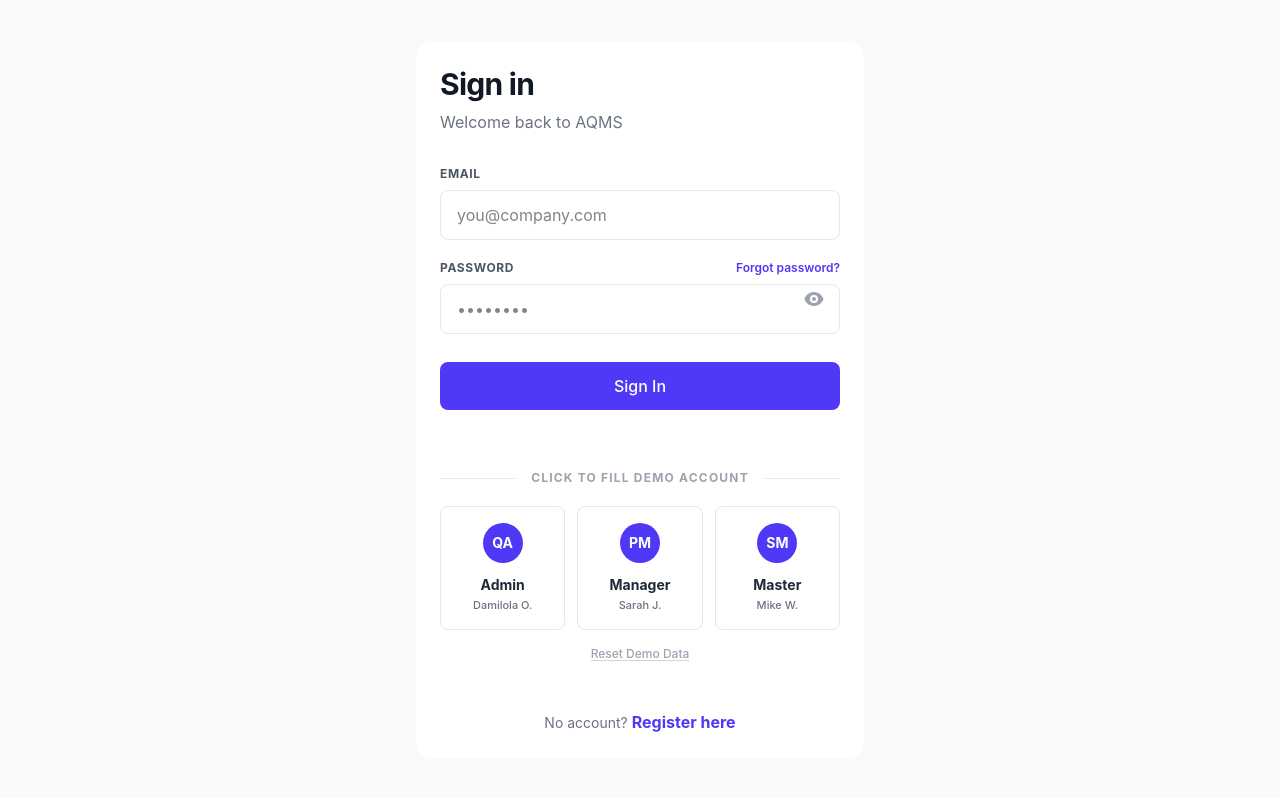
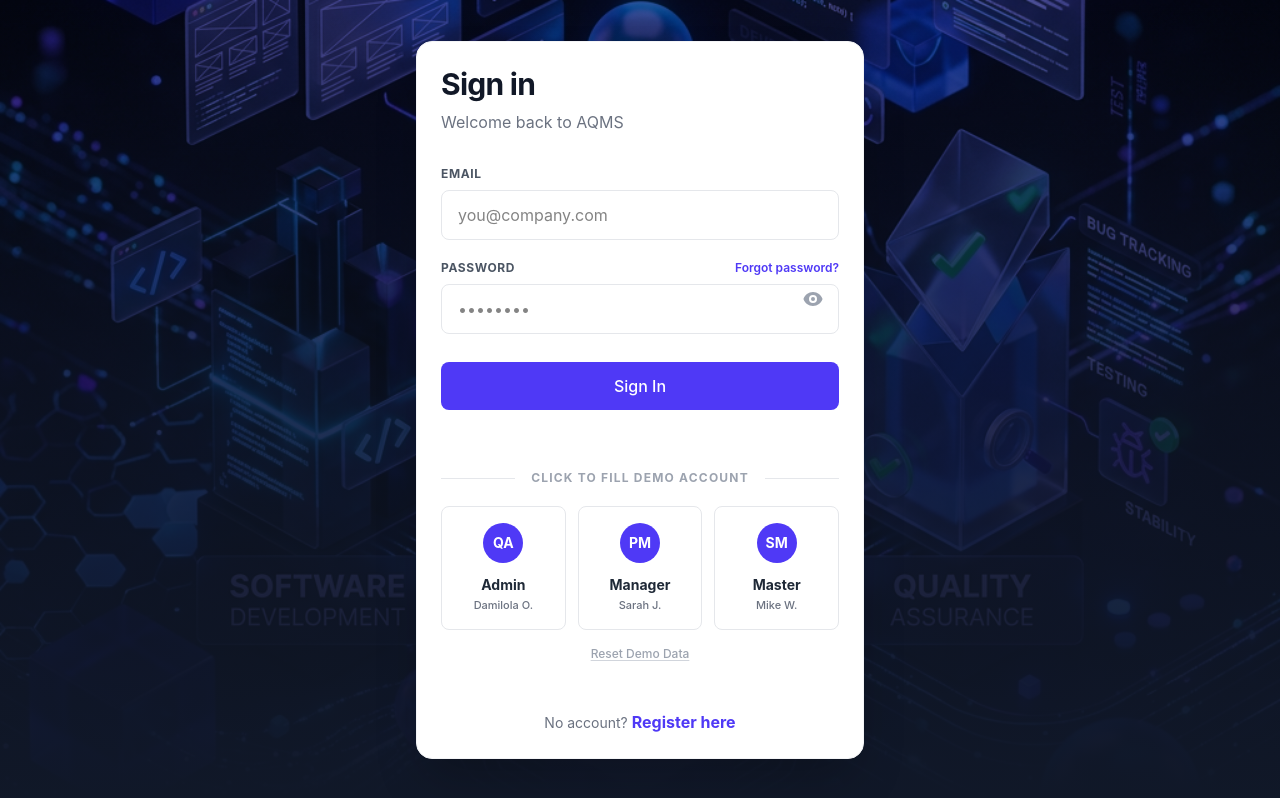
Before and after one commit to ProminenceFOD/agile_qa_management, a React (Vite) app: page / in a window 1280 px wide. Built offline with nearby package versions, Linux system fonts and the light colour scheme; no server answers.

Commit message:
style: define and implement 550px xs breakpoint to force split layout on narrow desktop previews

```diff
--- a/src/app/components/Login.tsx
+++ b/src/app/components/Login.tsx
@@ -112,13 +112,13 @@ export function Login({ onSwitchToSignup }: LoginProps) {
       className="min-h-screen flex font-sans relative bg-cover bg-center"
       style={{ backgroundImage: "url('/login_hero.png')" }}
     >
-      {/* Mobile Dark Overlays (Covered on desktop by the split panes) */}
-      <div className="absolute inset-0 bg-indigo-900/80 mix-blend-multiply sm:hidden"></div>
-      <div className="absolute inset-0 bg-gradient-to-t from-gray-900 via-gray-900/60 to-transparent sm:hidden"></div>
+      {/* Mobile Dark Overlays (Covered on desktop/tablet by the split panes) */}
+      <div className="absolute inset-0 bg-indigo-900/80 mix-blend-multiply xs:hidden"></div>
+      <div className="absolute inset-0 bg-gradient-to-t from-gray-900 via-gray-900/60 to-transparent xs:hidden"></div>
 
-      {/* Left Pane - Hero Section (Hidden on mobile, split-screen on desktop) */}
+      {/* Left Pane - Hero Section (Hidden on mobile, split-screen on desktop/tablet) */}
       <div
-        className="hidden sm:flex sm:w-5/12 text-white p-6 md:p-12 flex-col justify-between relative bg-cover bg-center overflow-hidden border-r border-indigo-900/10"
+        className="hidden xs:flex xs:w-4/12 md:w-5/12 text-white p-6 md:p-12 flex-col justify-between relative bg-cover bg-center overflow-hidden border-r border-indigo-900/10"
         style={{ backgroundImage: "url('/login_hero.png')" }}
       >
         {/* Dark/color overlays for readability */}
@@ -175,8 +175,8 @@ export function Login({ onSwitchToSignup }: LoginProps) {
       </div>
 
       {/* Right Pane */}
-      <div className="w-full sm:w-7/12 sm:bg-[#f9fafa] flex items-center justify-center p-4 sm:p-6 md:p-12 overflow-y-auto relative z-10">
-        <div className="w-full max-w-md bg-white p-6 sm:p-8 rounded-2xl shadow-2xl border border-gray-100 sm:border-none sm:shadow-none sm:p-0 sm:bg-transparent">
+      <div className="w-full xs:w-8/12 md:w-7/12 xs:bg-[#f9fafa] flex items-center justify-center p-4 sm:p-6 md:p-12 overflow-y-auto relative z-10">
+        <div className="w-full max-w-md bg-white p-6 sm:p-8 rounded-2xl shadow-2xl border border-gray-100 xs:border-none xs:shadow-none xs:p-0 xs:bg-transparent">
           <div className="mb-8">
             <h2 className="text-3xl font-bold text-gray-900 mb-2 tracking-tight">Sign in</h2>
             <p className="text-gray-500">Welcome back to AQMS</p>
--- a/src/app/components/Signup.tsx
+++ b/src/app/components/Signup.tsx
@@ -54,13 +54,13 @@ export function Signup({ onSwitchToLogin }: SignupProps) {
       className="min-h-screen flex font-sans relative bg-cover bg-center"
       style={{ backgroundImage: "url('/login_hero.png')" }}
     >
-      {/* Mobile Dark Overlays (Covered on desktop by the split panes) */}
-      <div className="absolute inset-0 bg-indigo-900/80 mix-blend-multiply sm:hidden"></div>
-      <div className="absolute inset-0 bg-gradient-to-t from-gray-900 via-gray-900/60 to-transparent sm:hidden"></div>
+      {/* Mobile Dark Overlays (Covered on desktop/tablet by the split panes) */}
+      <div className="absolute inset-0 bg-indigo-900/80 mix-blend-multiply xs:hidden"></div>
+      <div className="absolute inset-0 bg-gradient-to-t from-gray-900 via-gray-900/60 to-transparent xs:hidden"></div>
 
-      {/* Left Pane - Hero Section (Hidden on mobile, split-screen on desktop) */}
+      {/* Left Pane - Hero Section (Hidden on mobile, split-screen on desktop/tablet) */}
       <div
-        className="hidden sm:flex sm:w-5/12 text-white p-6 md:p-12 flex-col justify-between relative bg-cover bg-center overflow-hidden border-r border-indigo-900/10"
+        className="hidden xs:flex xs:w-4/12 md:w-5/12 text-white p-6 md:p-12 flex-col justify-between relative bg-cover bg-center overflow-hidden border-r border-indigo-900/10"
         style={{ backgroundImage: "url('/login_hero.png')" }}
       >
         {/* Dark/color overlays for readability */}
@@ -117,8 +117,8 @@ export function Signup({ onSwitchToLogin }: SignupProps) {
       </div>
 
       {/* Right Pane */}
-      <div className="w-full sm:w-7/12 sm:bg-[#f9fafa] flex items-center justify-center p-4 sm:p-6 md:p-12 overflow-y-auto relative z-10">
-        <div className="w-full max-w-md my-8 bg-white p-6 sm:p-8 rounded-2xl shadow-2xl border border-gray-100 sm:border-none sm:shadow-none sm:p-0 sm:bg-transparent">
+      <div className="w-full xs:w-8/12 md:w-7/12 xs:bg-[#f9fafa] flex items-center justify-center p-4 sm:p-6 md:p-12 overflow-y-auto relative z-10">
+        <div className="w-full max-w-md my-8 bg-white p-6 sm:p-8 rounded-2xl shadow-2xl border border-gray-100 xs:border-none xs:shadow-none xs:p-0 xs:bg-transparent">
           <div className="mb-8">
             <h2 className="text-3xl font-bold text-gray-900 mb-2 tracking-tight">Create Workspace</h2>
             <p className="text-gray-500">Set up your AQMS organization and admin account</p>
--- a/src/styles/theme.css
+++ b/src/styles/theme.css
@@ -79,6 +79,7 @@
 }
 
 @theme inline {
+  --breakpoint-xs: 550px;
   --color-background: var(--background);
   --color-foreground: var(--foreground);
   --color-card: var(--card);
```
